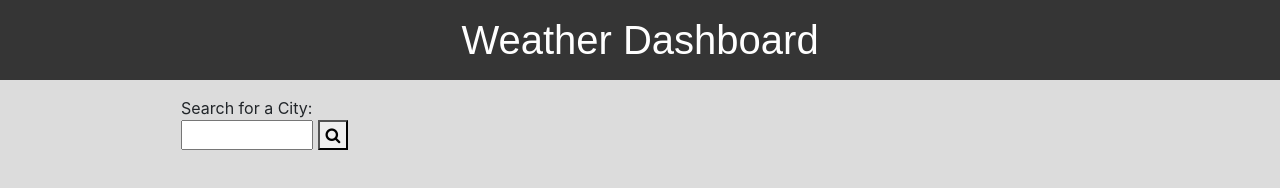
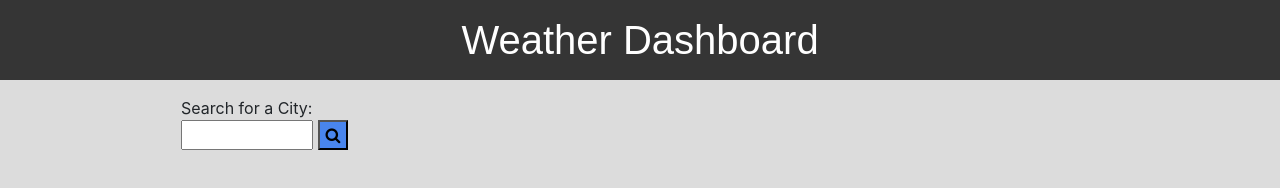
Before and after one commit to Kay0s/Server-Side-APIs-Weather-Dashboard, a plain HTML site: page index.html in a window 1280 px wide. Drawn offline with nearby package versions, Linux system fonts and the light colour scheme.

Commit message:
updated .handleCitySearch button CSS

```diff
--- a/style.css
+++ b/style.css
@@ -10,6 +10,10 @@ h1 {
   color: white;
   font-family: sans-serif;
 }
+.handleCitySearch {
+  background-color: rgb(73, 133, 237);
+}
+
 h2 {
   font-size: 20px;
 }
```
